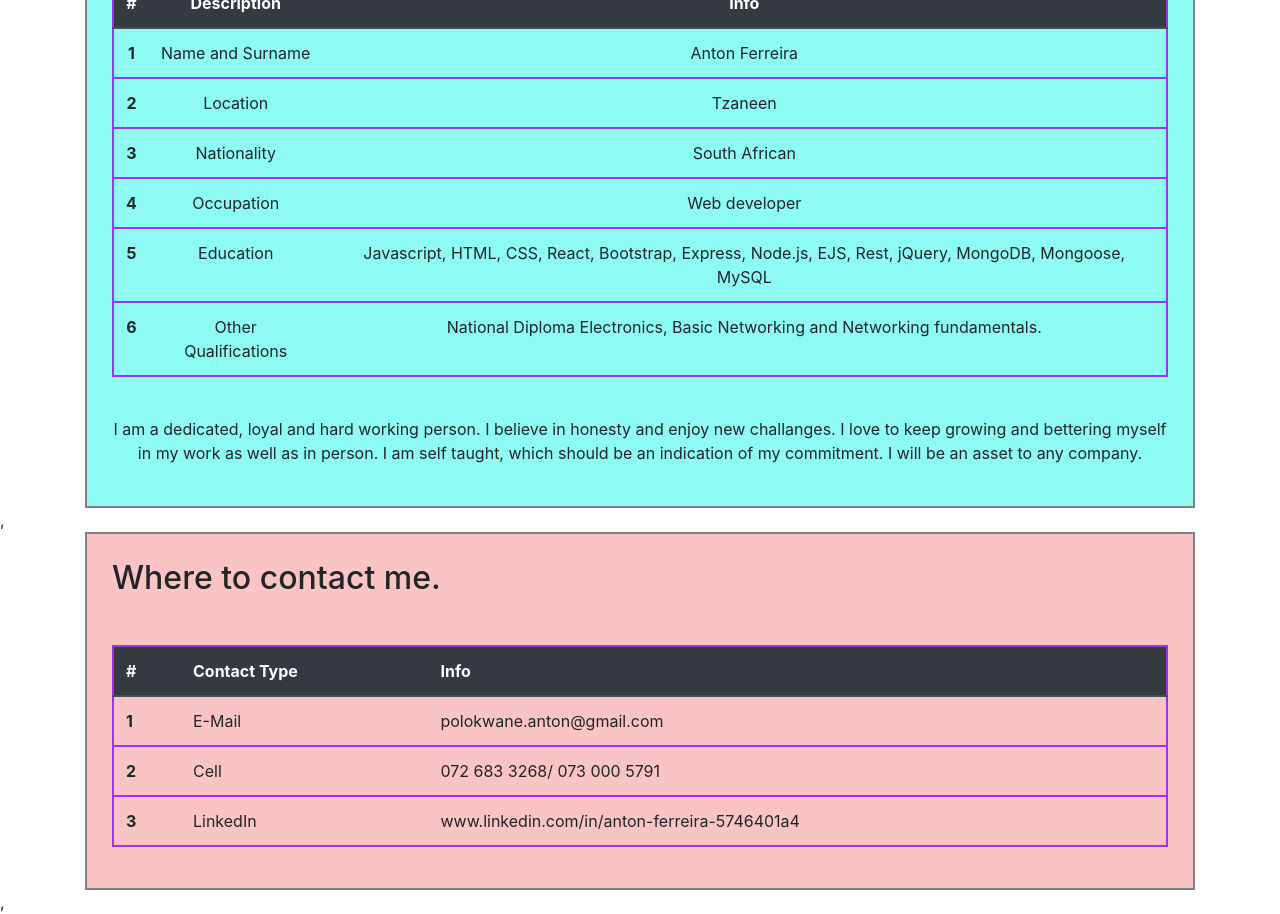
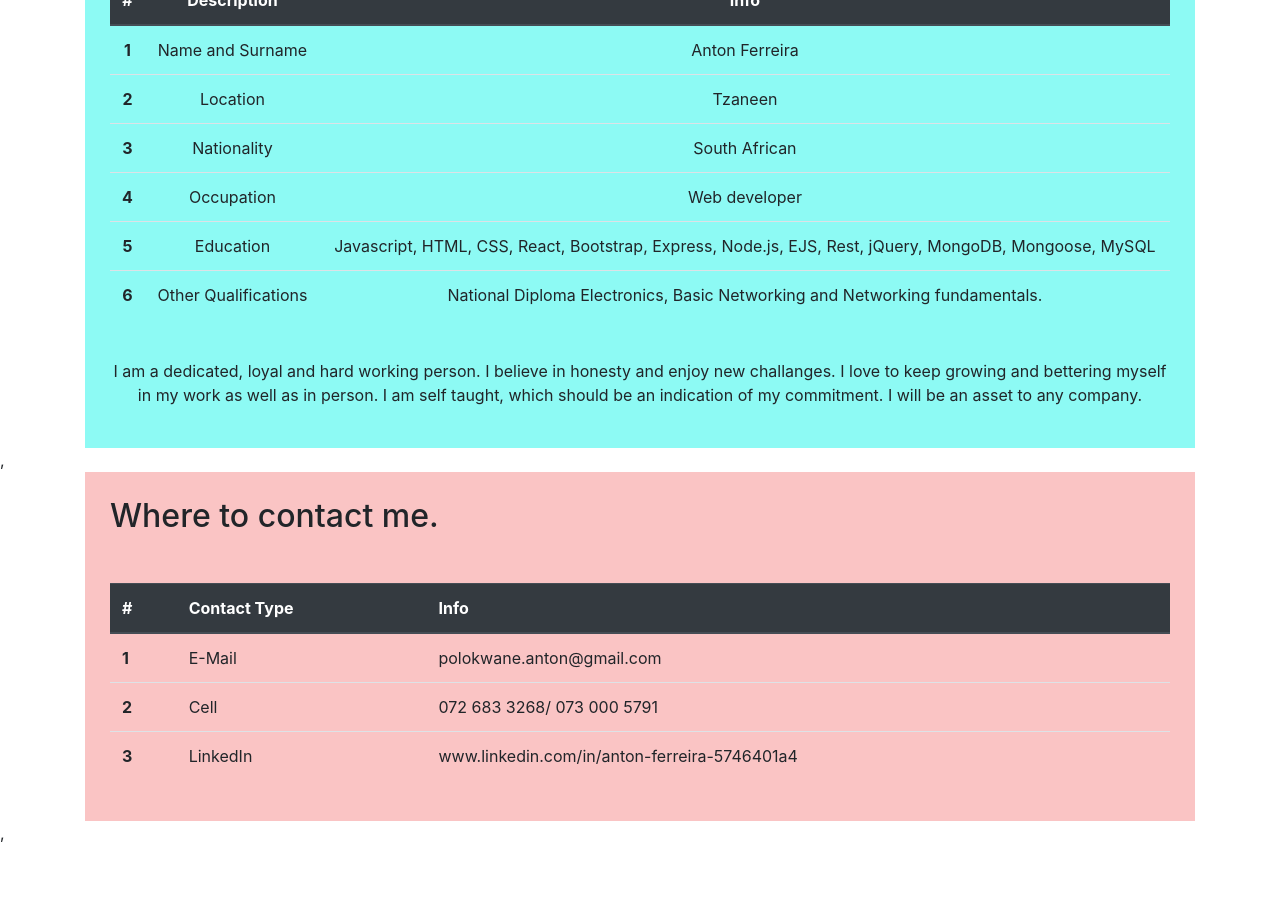
Before and after one commit to Cody352/Anton-Profile, a React (Create React App) app: page / in a window 1280 px wide. Shown: the part 1000-1914 px from the top of the page. After the commit the page ends 1845 px from the top, so only its background shows below. Built offline with nearby package versions, Linux system fonts and the light colour scheme.

Commit message:
Changed Table Settings

```diff
--- a/src/index.css
+++ b/src/index.css
@@ -2,6 +2,7 @@
   background-color: rgb(246, 246, 126);
   text-align: center;
   padding: 16px;
+  border-collapse: collapse;
   border: 2px solid grey;
 }
 
@@ -9,13 +10,11 @@
   background-color: rgb(141, 250, 244);
   text-align: center;
   padding: 25px;
-  border: 2px solid grey;
 }
 
 .contactbody {
   background-color: rgb(250, 196, 196);
   padding: 25px;
-  border: 2px solid grey;
 }
 
 .navbar-brand {
@@ -27,10 +26,6 @@ img {
   height: 300px;
 }
 
-tr {
-  border: 2px solid rgb(157, 50, 245);
-}
-
 .navbar {
   margin-top: 16px;
 }
```
